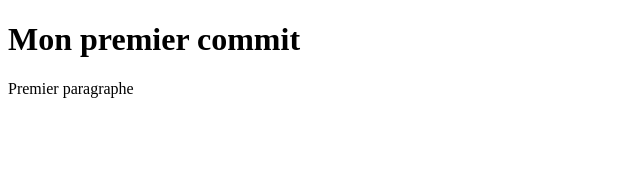
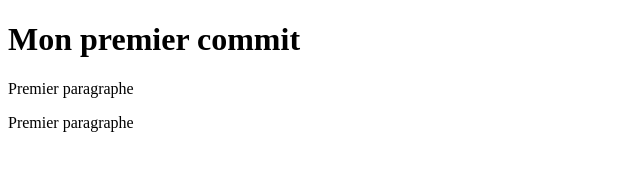
Before and after one commit to armyjojo/premier-projet, a plain HTML site: page index.html in a window 1280 px wide. Shown: the whole page, without its empty margins (0-640 px from the left). Drawn offline with Linux system fonts and the light colour scheme.

Commit message:
premiere sauvegarde

```diff
--- a/index.html
+++ b/index.html
@@ -8,5 +8,6 @@
 <body>
    <h1>Mon premier commit</h1>
    <p>Premier paragraphe</p>
+   <p>Premier paragraphe</p>
 </body>
 </html>
```
